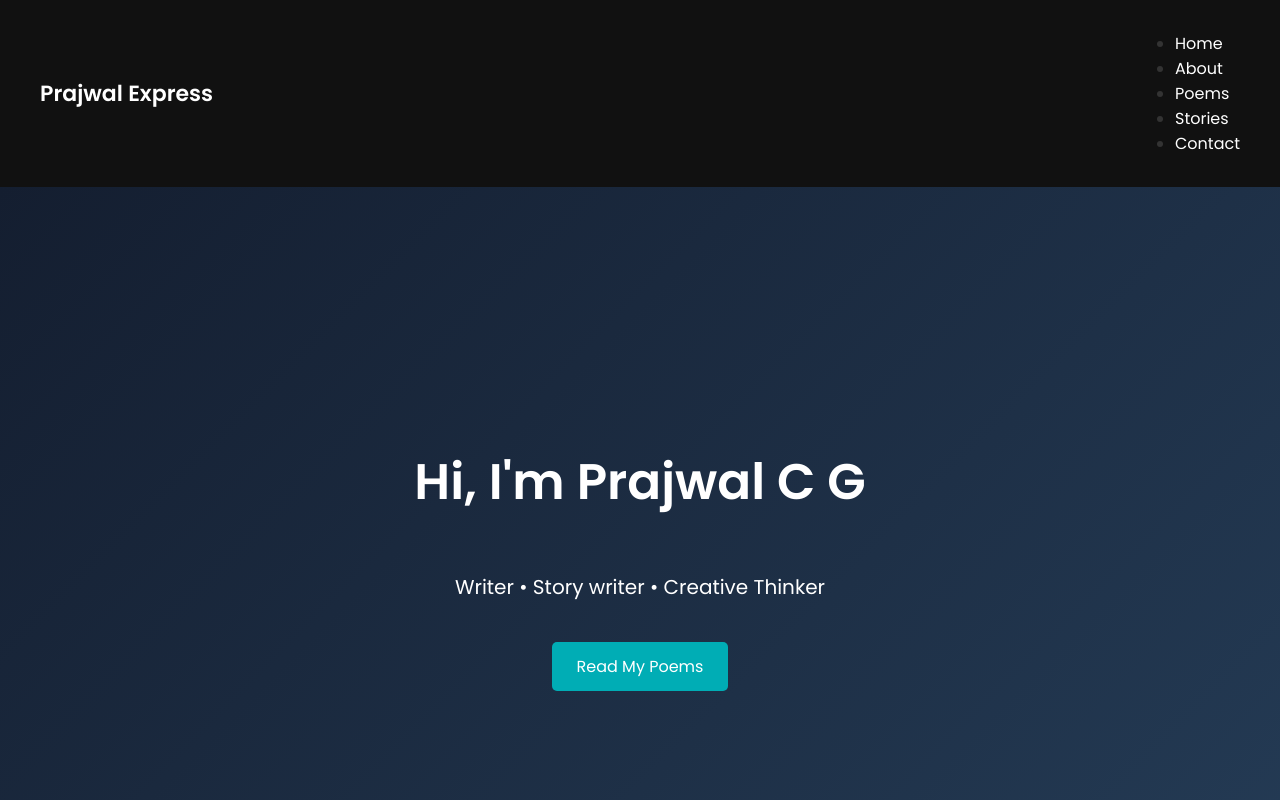
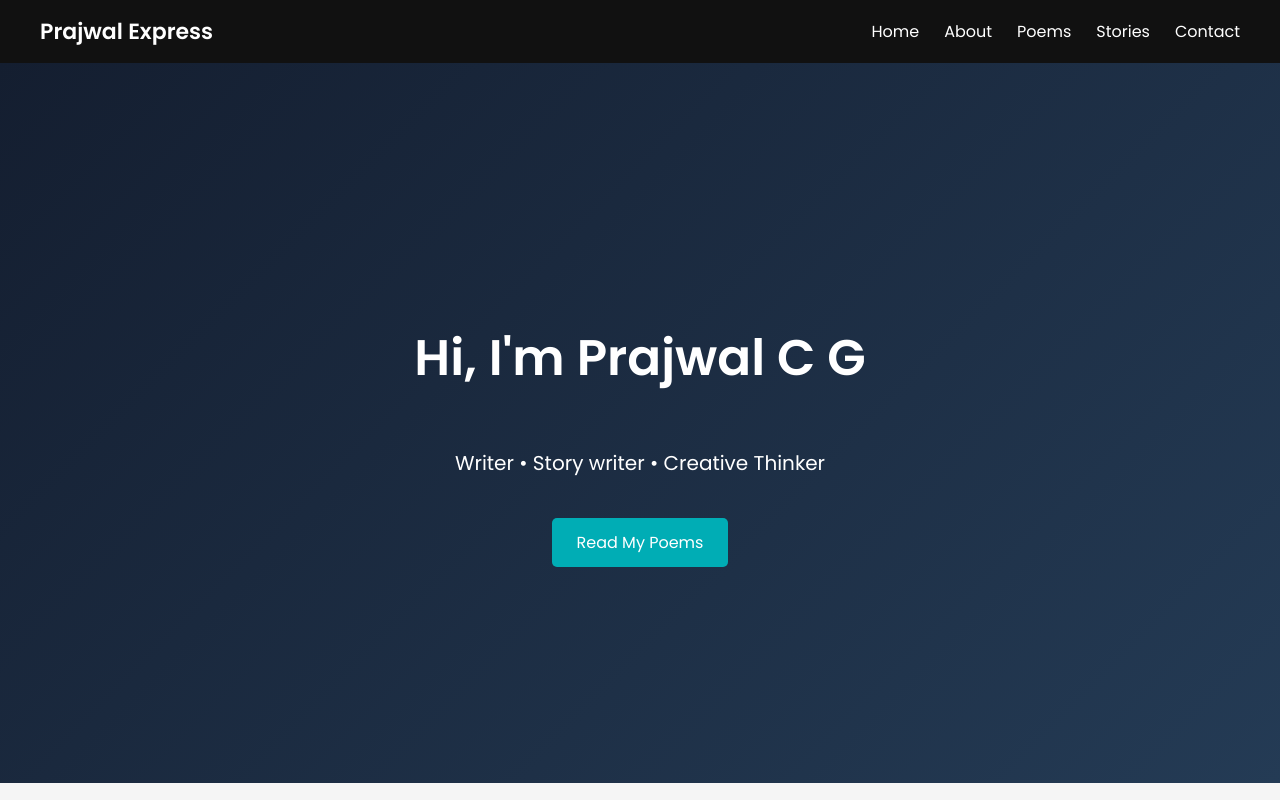
Before and after one commit to prajwal-express/portfolio-website, a plain HTML site: page index.html in a window 1280 px wide. Shown: the top 800 px of the page. Drawn offline with Linux system fonts and the light colour scheme.

Commit message:
Add files via upload

```diff
--- a/style.css
+++ b/style.css
@@ -37,15 +37,23 @@ align-items:center;
 background:#111;
 padding:15px 40px;
 }
+.nav-links{
+display:flex;
+list-style:none;
+gap:25px;
+margin:0;
+padding:0;
+}
+
+.nav-links li{
+list-style:none;
+}
+
 .nav-links a{
 color:white;
 text-decoration:none;
 font-size:16px;
 font-weight:500;
-}
-
-.nav-links a:hover{
-color:#00adb5;
 }
 
 /* Hero */
```
Also changed, not shown: index.html (+0 -2 lines).
